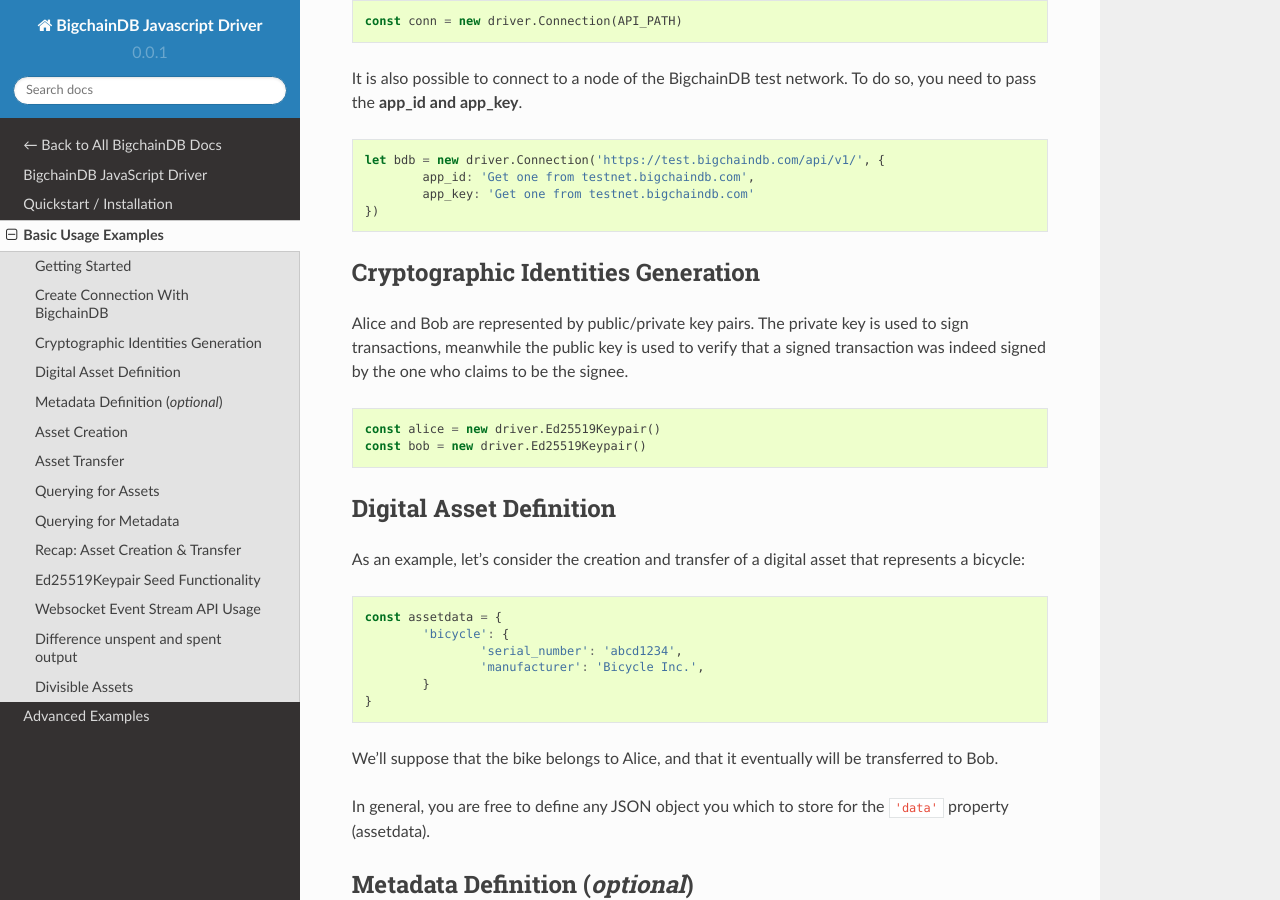
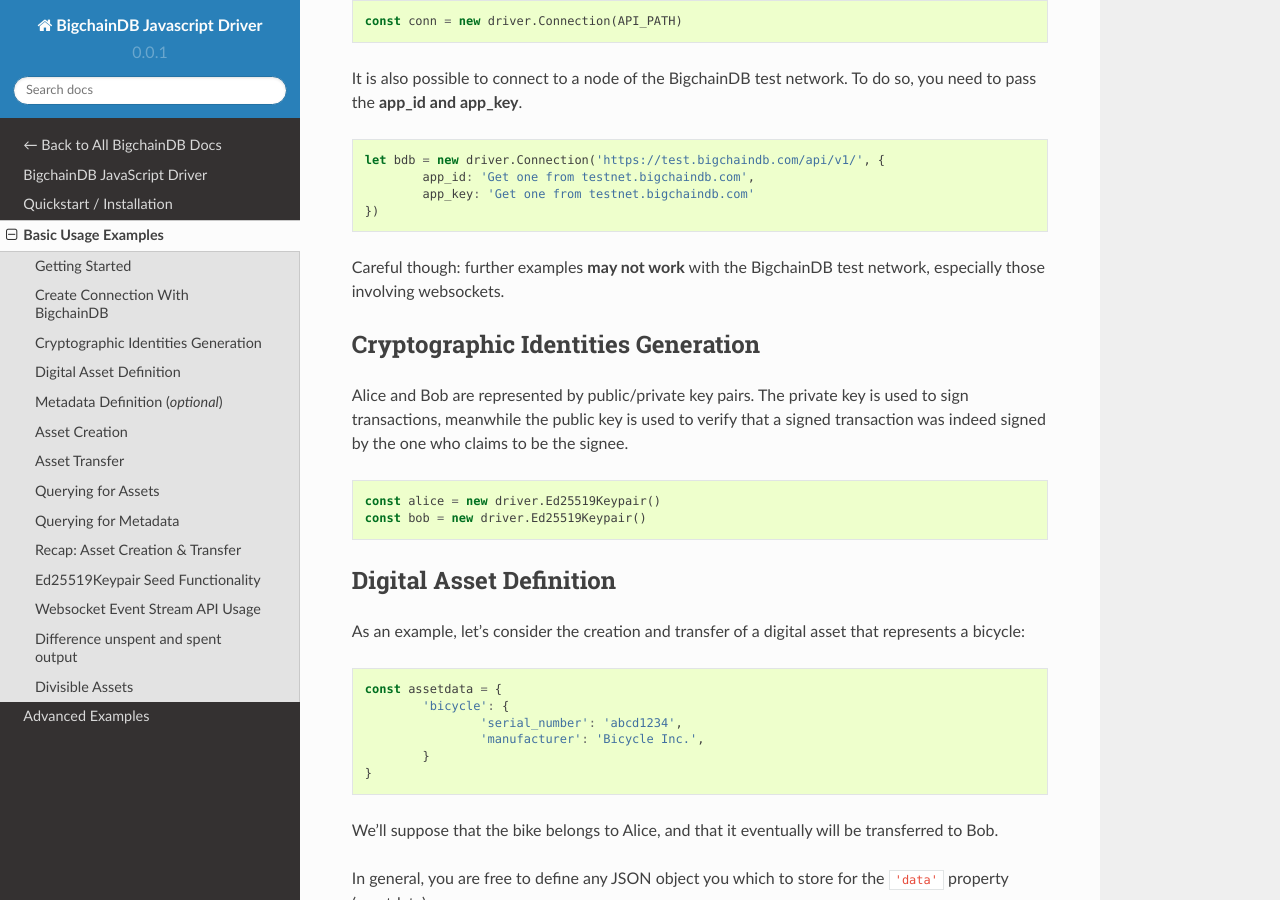
Before and after one commit to bigchaindb/js-bigchaindb-driver, a Sphinx documentation site: the page built from docs/source/usage.rst, in a window 1280 px wide and 900 px high, scrolled down 765 px. Built offline with Sphinx 7.4.7 and the Read the Docs theme 2.0.0, drawn with Linux system fonts in a browser that asks for light colours.

Commit message:
Testnet caution added
Using the testnet endpoint does not work with websockets, returning error 426.
Added short warning about that at the beginning.

```diff
--- a/docs/source/usage.rst
+++ b/docs/source/usage.rst
@@ -44,6 +44,8 @@
 		app_id: 'Get one from testnet.bigchaindb.com',
 		app_key: 'Get one from testnet.bigchaindb.com'
 	})
+
+Careful though: further examples **may not work** with the BigchainDB test network, especially those involving websockets.
 
 Cryptographic Identities Generation
 -----------------------------------
```
